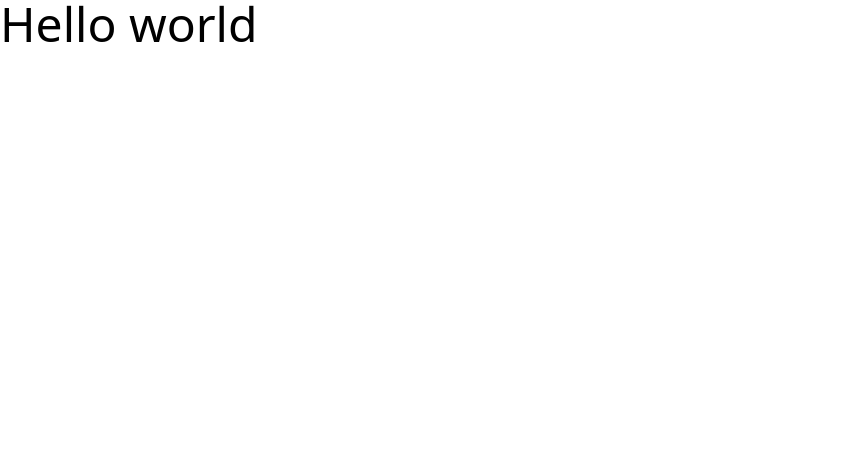
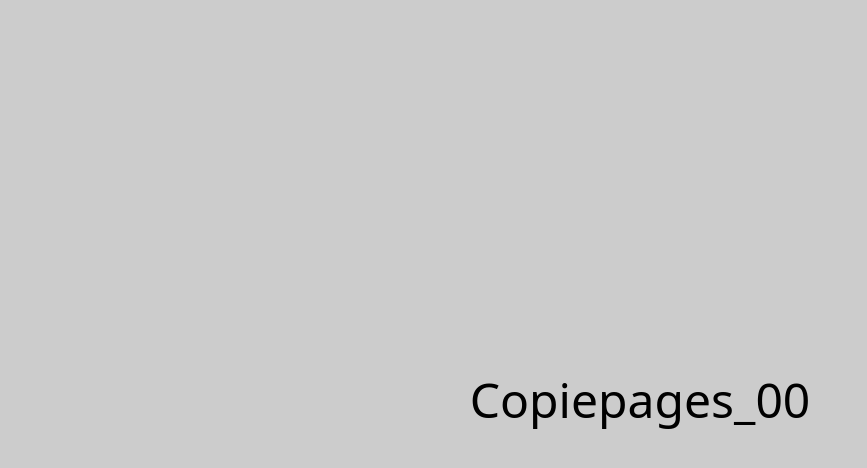
Before and after one commit to bijink/copiepages_00, a Next.js app: page / in a window 1280 px wide. Shown: the top 468 px of the page, without its empty margins (0-867 px from the left). Built offline with nearby package versions, Linux system fonts and the light colour scheme.

Commit message:
Add homePage

```diff
--- a/pages/_app.tsx
+++ b/pages/_app.tsx
@@ -1,8 +1,18 @@
 import "../styles/globals.css"
 import type { AppProps } from "next/app"
+import Head from "next/head"
 
 function MyApp({ Component, pageProps }: AppProps) {
-   return <Component {...pageProps} />
+   return (
+      <>
+         <Head>
+            <title>Copiepages_00</title>
+            <link rel="icon" type="image/x-icon" href="/favicon.ico" />
+         </Head>
+
+         <Component {...pageProps} />
+      </>
+   )
 }
 
 export default MyApp
--- a/pages/index.tsx
+++ b/pages/index.tsx
@@ -2,8 +2,10 @@ import type { NextPage } from "next"
 
 const Home: NextPage = () => {
    return (
-      <div>
-         <h1 className="text-5xl">Hello world</h1>
+      <div className="flex h-screen w-full items-center bg-black/20">
+         <div className="container mx-auto flex justify-center  p-6 ">
+            <h1 className="text-5xl">Copiepages_00</h1>
+         </div>
       </div>
    )
 }
--- a/tailwind.config.js
+++ b/tailwind.config.js
@@ -2,6 +2,13 @@
 module.exports = {
    content: ["./pages/**/*.{js,ts,jsx,tsx}", "./components/**/*.{js,ts,jsx,tsx}"],
    theme: {
+      screens: {
+         sm: "480px",
+         md: "768px",
+         lg: "1024px",
+         xl: "1280px",
+         "2xl": "1536px",
+      },
       extend: {},
    },
    plugins: [],
```
Also changed, not shown: 1 other file (tests, documents, lock files or other folders).
